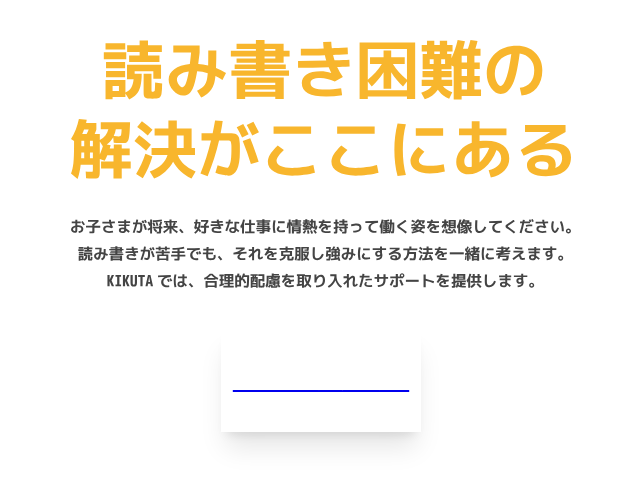
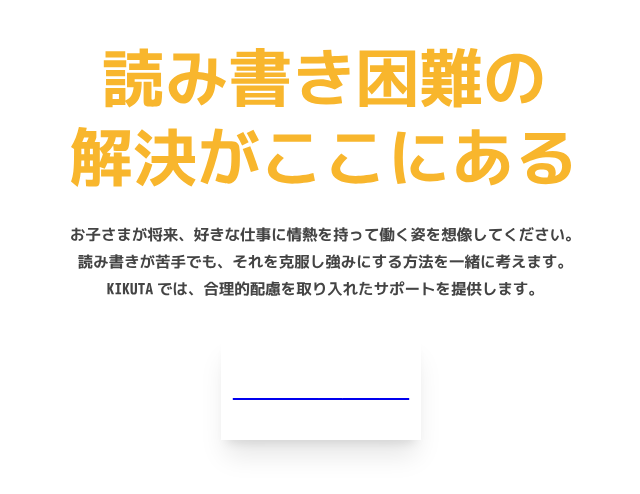
Before and after one commit to PTK1182/gullible-group, an Astro site: page / in a window 1280 px wide. Shown: the whole page, without its empty margins (319-959 px from the left). Built offline with nearby package versions, Linux system fonts and the light colour scheme; Astro itself is replaced by a stand-in of ours; a web font is replaced by a local one.

Commit message:
DEL:style

```diff
--- a/src/layouts/Layout.astro
+++ b/src/layouts/Layout.astro
@@ -11,12 +11,3 @@
 		<slot />
 	</body>
 </html>
-
-<style>
-	html,
-	body {
-		margin: 0;
-		width: 100%;
-		height: 100%;
-	}
-</style>
```
